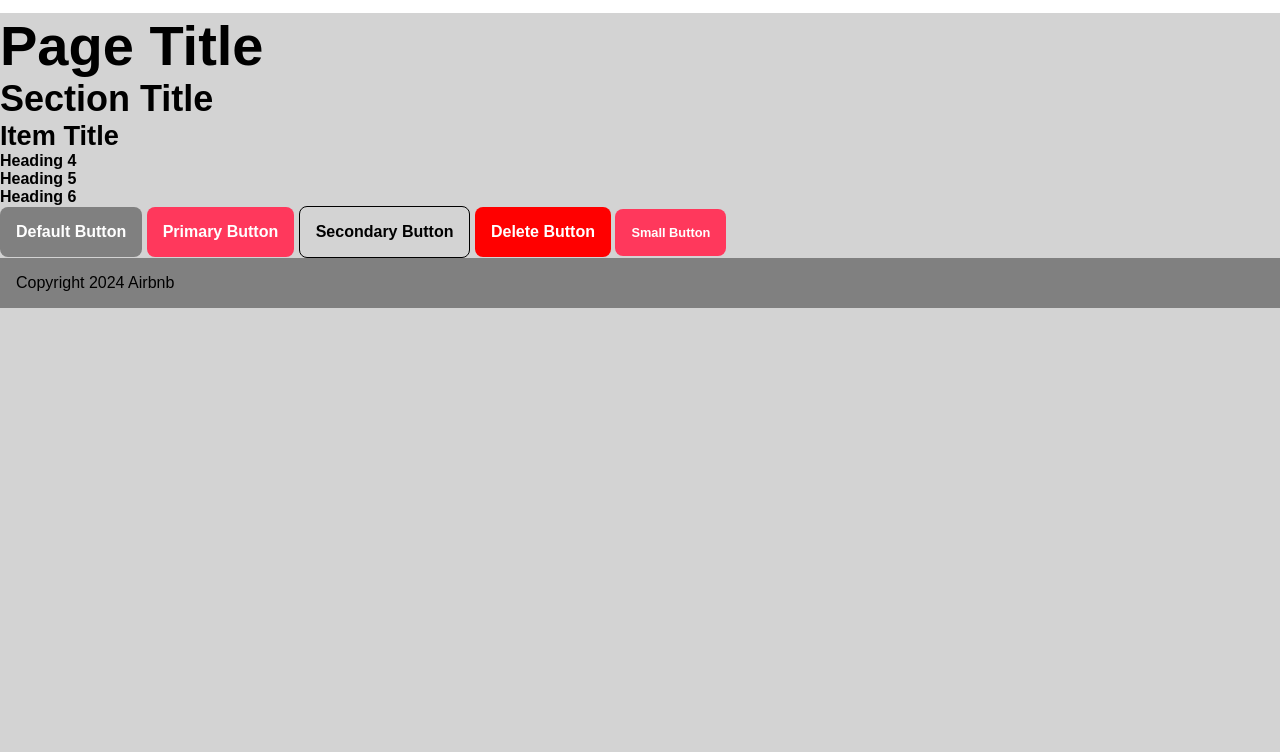
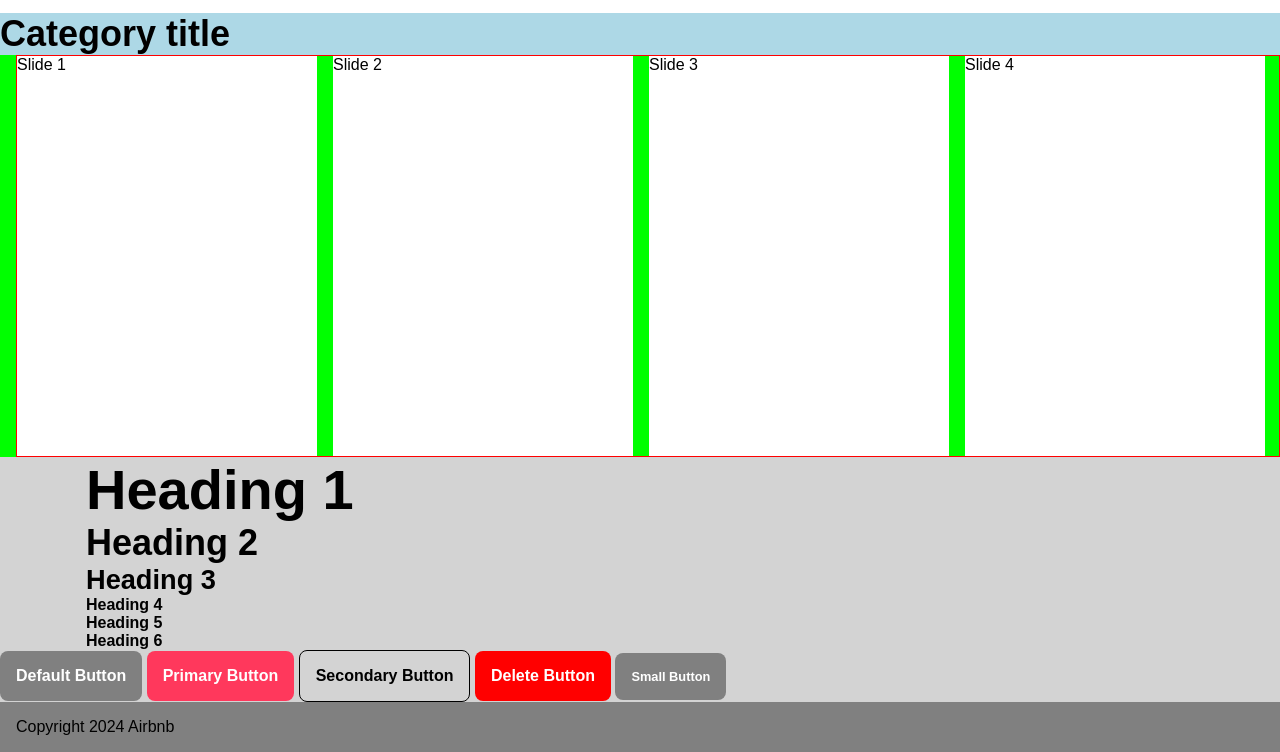
Before and after one commit to nssuplig-su/ist363-airbnb, a website: page index.html in a window 1280 px wide. Shown: the part 94-846 px from the top of the page. Before the commit the page ends 800 px from the top, so only its background shows below. Drawn offline with Linux system fonts and the light colour scheme; no server answers.

Commit message:
03/07 classwork

```diff
--- a/index.html
+++ b/index.html
@@ -94,19 +94,38 @@
       Mobile menu content goes here.
     </div>
     <main>
-      <h1 class="heading heading--1">Page Title</h1>
-      <h2 class="heading heading--2">Section Title</h2>
-      <h3 class="heading heading--3">Item Title</h3>
-      <h4 class="heading heading--4">Heading 4</h4>
-      <h5 class="heading heading--5">Heading 5</h5>
-      <h6 class="heading heading--6">Heading 6</h6>
+      <section class="slider">
+        <h2 class="heading heading--2">Category title</h2>
+        <div class="slider__container">
+          <div class="slider__grid">
+            <article class="slider__item">Slide 1</article>
+            <article class="slider__item">Slide 2</article>
+            <article class="slider__item">Slide 3</article>
+            <article class="slider__item">Slide 4</article>
+            <article class="slider__item">Slide 5</article>
+            <article class="slider__item">Slide 6</article>
+          </div>
+        </div>
+      </section>
+      <div class="container">
+        <h1 class="heading heading--1">Heading 1</h1>
+        <h2 class="heading heading--2">Heading 2</h2>
+        <h3 class="heading heading--3">Heading 3</h3>
+        <h4 class="heading heading--4">Heading 4</h4>
+        <h5 class="heading heading--5">Heading 5</h5>
+        <h6 class="heading heading--6">Heading 6</h6>
+      </div>
+
       <a class="btn" href="">Default Button</a>
       <a class="btn btn--primary" href="">Primary Button</a>
       <a class="btn btn--secondary" href="">Secondary Button</a>
       <a class="btn btn--delete" href="">Delete Button</a>
-      <a class="btn btn--primary btn--small" href="">Small Button</a>
+      <a class="btn btn--small" href="">Small Button</a>
       <div id="content"></div>
+      <script src="js/main.js"></script>
+      <script src="js/filter-exercises.js"></script>
     </main>
+
     <footer>Copyright 2024 Airbnb</footer>
     <script src="js/main.js"></script>
     <script src="js/filter-exercises.js"></script>
--- a/js/main.js
+++ b/js/main.js
@@ -36,13 +36,16 @@ Promise.all([
 const displayCategory = (category, properties) => {
   //console.log({category});
   const sectionElement = document.createElement("section");
-  sectionElement.classList.add("category");
+  sectionElement.classList.add("slider");
 
   const containerDiv = document.createElement("div");
-  containerDiv.classList.add("container");
+  containerDiv.classList.add("slider_container");
 
-  const sectionTitle = document.createElement("h2");
-  sectionTitle.textContent = category.label.plural;
+  const sliderGrid = document.createElement("div");
+  sliderGrid.classList.add("slider__grid");
+
+  // const sectionTitle = document.createElement('h2');
+  // sectionTitle.textContent = category.label.plural;
 
   containerDiv.appendChild(sectionTitle);
 
@@ -65,7 +68,7 @@ const displayCategory = (category, properties) => {
   //console.log({ filteredProperties });
   filteredProperties.forEach((property) => {
     const articleElement = document.createElement("article");
-    articleElement.classList.add("property");
+    articleElement.classList.add("slider__item");
 
     let propertyHtml = `
       <h3 class = "property--title">${property.name}</h3>
@@ -78,5 +81,5 @@ const displayCategory = (category, properties) => {
     containerDiv.appendChild(articleElement);
   });
   sectionElement.appendChild(containerDiv);
-  contentDiv.appendChild(sectionElement);
+  sliderGrid.appendChild(sectionElement);
 }; // end of displayCategory
--- a/sass/components/_index.scss
+++ b/sass/components/_index.scss
@@ -4,3 +4,4 @@
 @use "./nav";
 @use "./overlay";
 @use "./room";
+@use "./slider";
--- /dev/null
+++ b/sass/components/_slider.scss
@@ -0,0 +1,32 @@
+@use "../abstracts/mixins";
+
+.slider {
+  background-color: lightblue;
+  &__container {
+    background-color: lime;
+    overflow-x: scroll;
+    padding-left: 1rem;
+    // @include mixins.breakpoint(tablet) {
+    //   padding-left: calc((100%-700px) / 2);
+    // }
+    // @include mixins.breakpoint(laptop) {
+    //   padding-left: calc((100%-1024px) / 2);
+    // }
+    // @include mixins.breakpoint(desktop) {
+    //   padding-left: calc((100%-1140px) / 2);
+    // }
+  }
+  &__grid {
+    border: pink;
+    border: 1px solid red;
+    display: grid;
+    grid-template-columns: repeat(auto-fill, 300px);
+    gap: 1rem;
+    grid-auto-flow: column;
+  }
+  &__item {
+    background-color: white;
+    width: 300px;
+    height: 400px;
+  }
+}
```
Also changed, not shown: css/style.css, 1 other file.
